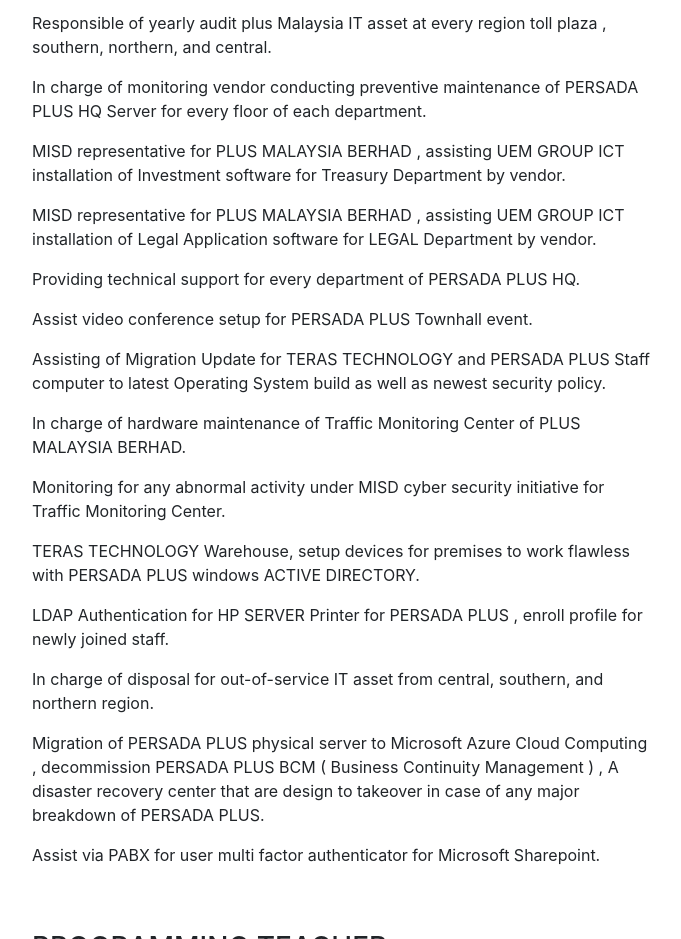
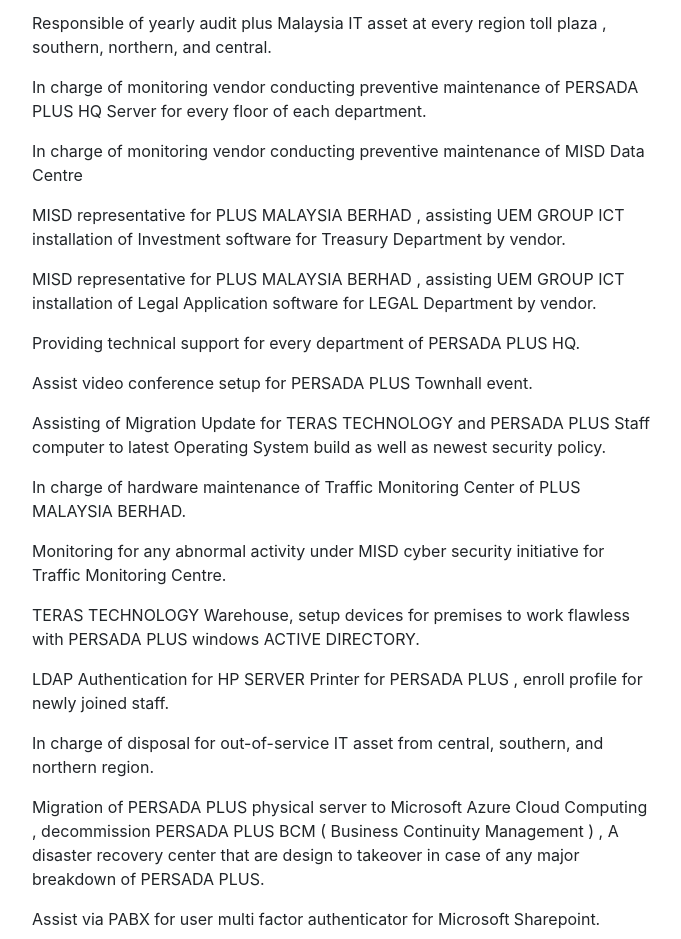
Before and after one commit to safuanyusoff/oldresume, a website with bundled scripts: page index.html in a window 1280 px wide. Shown: the part 1180-2119 px from the top of the page, without its empty margins (288-969 px from the left). Built offline with nearby package versions, Linux system fonts and the light colour scheme; a web font is replaced by a local one.

Commit message:
Update index.html

```diff
--- a/index.html
+++ b/index.html
@@ -106,13 +106,14 @@
               <p> Overseeing the maintenance of system hardware and software to make sure all departments of PERSADA PLUS HQ are in operation efficiently</p>
               <p> Responsible of yearly audit plus Malaysia IT asset at every region toll plaza , southern, northern, and central. </p>
               <p> In charge of monitoring vendor conducting preventive maintenance of PERSADA PLUS HQ Server for every floor of each department. </p>
+              <p> In charge of monitoring vendor conducting preventive maintenance of MISD Data Centre </p>
               <p> MISD representative for PLUS MALAYSIA BERHAD , assisting UEM GROUP ICT installation of Investment software for Treasury Department by vendor. </p>
               <p> MISD representative for PLUS MALAYSIA BERHAD , assisting UEM GROUP ICT installation of Legal Application software for LEGAL Department by vendor. </p>
               <p> Providing technical support for every department of PERSADA PLUS HQ. </p>
               <p> Assist video conference setup for PERSADA PLUS Townhall event. </p>
               <p> Assisting of Migration Update for TERAS TECHNOLOGY and PERSADA PLUS Staff computer to latest Operating System build as well as newest security policy. </p>
               <p> In charge of hardware maintenance of Traffic Monitoring Center of PLUS MALAYSIA BERHAD.</p>
-              <p> Monitoring for any abnormal activity under MISD cyber security initiative for Traffic Monitoring Center. </p>
+              <p> Monitoring for any abnormal activity under MISD cyber security initiative for Traffic Monitoring Centre. </p>
               <p> TERAS TECHNOLOGY Warehouse, setup devices for premises to work flawless with PERSADA PLUS windows ACTIVE DIRECTORY. </p>
               <p> LDAP Authentication for HP SERVER Printer for PERSADA PLUS , enroll profile for newly joined staff. </p>
               <p> In charge of disposal for out-of-service IT asset from central, southern, and northern region. </p>
```
